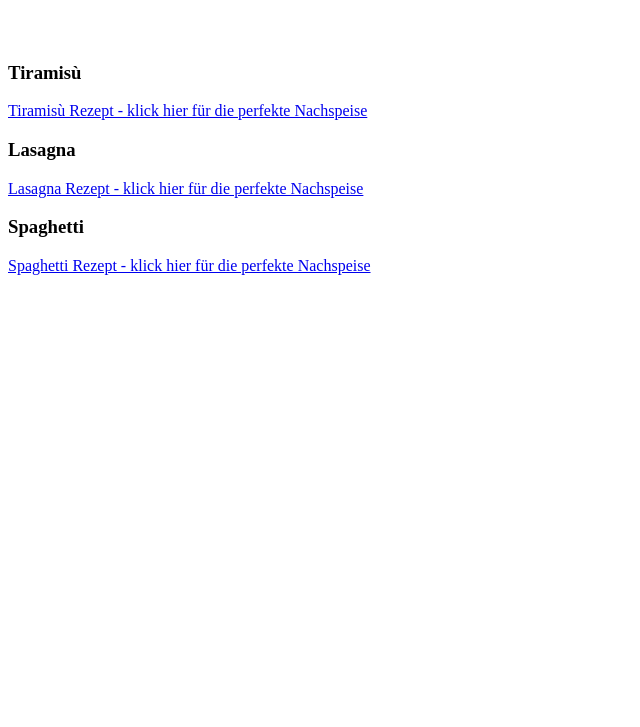
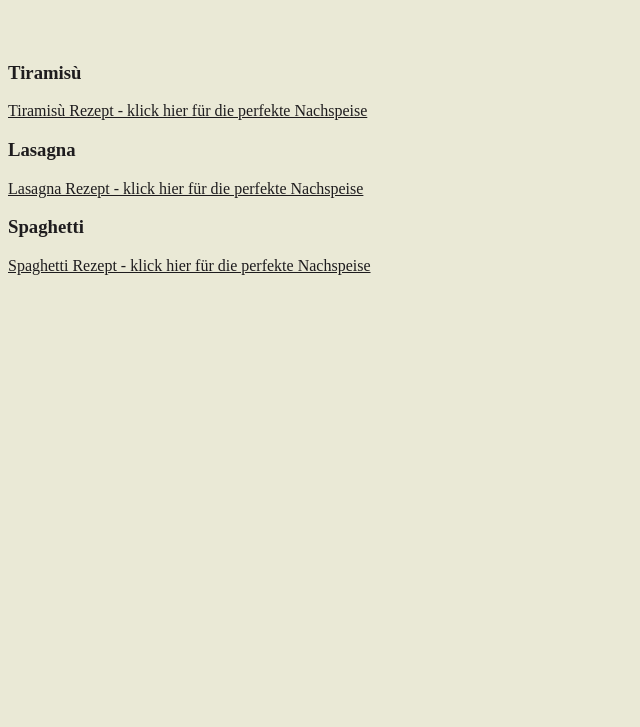
Before and after one commit to premstaller1/odin-recpies, a plain HTML site: page index.html in a window 1280 px wide. Shown: the part 73-800 px from the top of the page, without its empty margins (0-640 px from the left). Drawn offline with Linux system fonts and the light colour scheme.

Commit message:
Small Updates

```diff
--- a/index.html
+++ b/index.html
@@ -5,6 +5,7 @@
     <meta http-equiv="X-UA-Compatible" content="IE=edge">
     <meta name="viewport" content="width=device-width, initial-scale=1.0">
     <title>Document</title>
+    <link rel="stylesheet" href="main-style.css">
 </head>
 <body>
     <h1>Odin Recipes</h1>
--- /dev/null
+++ b/main-style.css
@@ -0,0 +1,4 @@
+* {
+    color: rgb(30, 28, 30);
+    background-color: rgb(234, 233, 214);
+}
```
